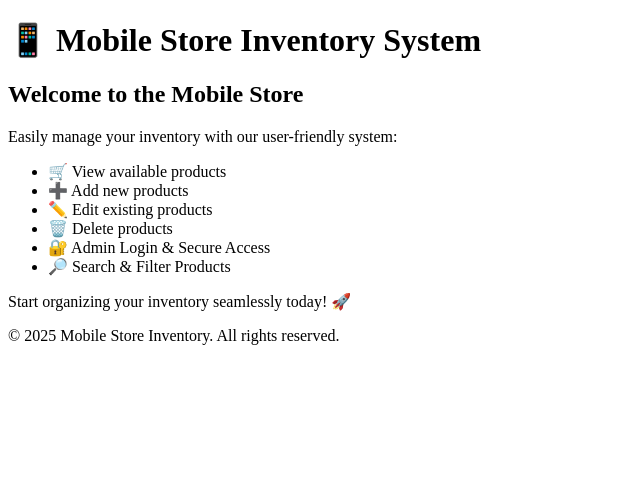
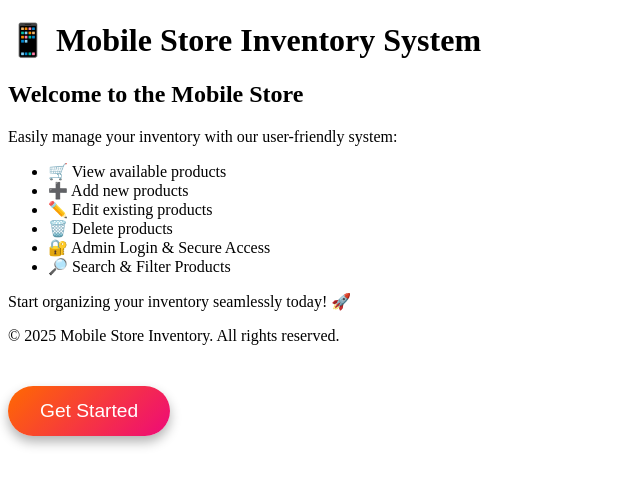
Before and after one commit to Ramya-ui513/mobile-store-API, a React (Create React App) app in the folder frontend/: page / in a window 1280 px wide. Shown: the top 486 px of the page, without its empty margins (0-640 px from the left). Built offline with nearby package versions, Linux system fonts and the light colour scheme; no server answers.

Commit message:
Update App.jsx

```diff
--- a/frontend/src/App.jsx
+++ b/frontend/src/App.jsx
@@ -1,5 +1,5 @@
 import React, { useEffect, useState } from "react";
-import { BrowserRouter as Router, Route, Routes, Navigate, useNavigate } from "react-router-dom";
+import { BrowserRouter as Router, Route, Routes } from "react-router-dom";
 import axios from "axios";
 import ProductForm from "./components/ProductForm";
 import ProductList from "./components/ProductList";
@@ -9,12 +9,13 @@ import "./styles.css";
 
 const App = () => {
   const [products, setProducts] = useState([]);
+  const [showIntro, setShowIntro] = useState(true);
   const [editingProduct, setEditingProduct] = useState(null);
   const [isAuthenticated, setIsAuthenticated] = useState(false);
 
   const fetchProducts = async () => {
     try {
-      const response = await axios.get(`${process.env.REACT_APP_API}/products`);
+      const response = await axios.get("http://13.48.58.100:9533/products");
       setProducts(response.data);
     } catch (error) {
       console.error("Error fetching products", error);
@@ -29,11 +30,13 @@ const App = () => {
     <Router>
       <div className="app-container">
         <Routes>
-          <Route path="/" element={<IntroPage onGetStarted={() => window.location.href = "/login"} />} />
-          <Route path="/login" element={<Login setIsAuthenticated={setIsAuthenticated} />} />
-          <Route
-            path="/dashboard"
-            element={
+          <Route path="/" element={
+            showIntro ? (
+              <div>
+                <IntroPage onGetStarted={() => setShowIntro(false)} />
+                <button className="start-button" onClick={() => setShowIntro(false)}>Get Started</button>
+              </div>
+            ) : (
               isAuthenticated ? (
                 <>
                   <h1 className="app-title">Mobile Store Manager</h1>
@@ -49,10 +52,11 @@ const App = () => {
                   />
                 </>
               ) : (
-                <Navigate to="/login" />
+                <Login setIsAuthenticated={setIsAuthenticated} />
               )
-            }
-          />
+            )
+          } />
+          <Route path="/login" element={<Login setIsAuthenticated={setIsAuthenticated} />} />
         </Routes>
       </div>
     </Router>
```
